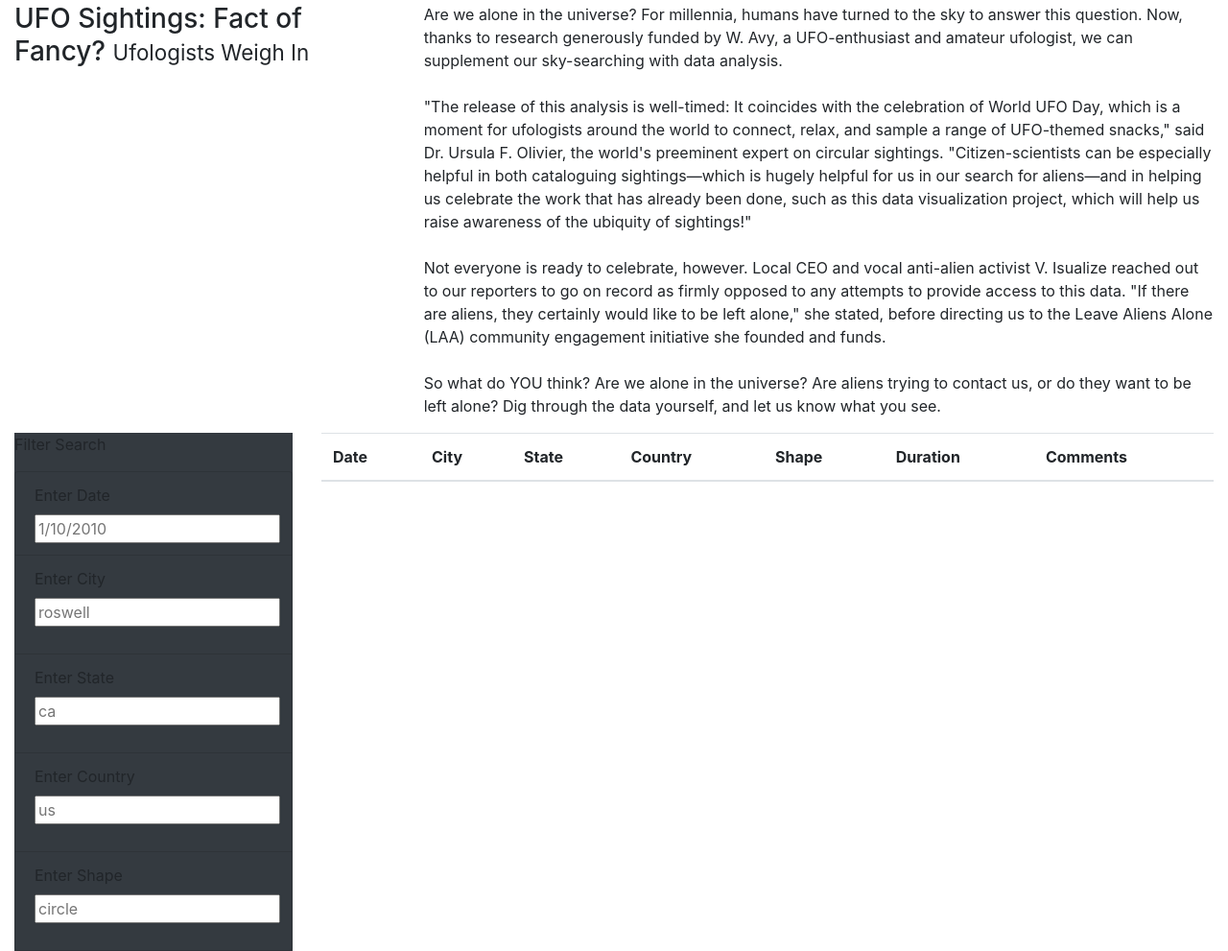
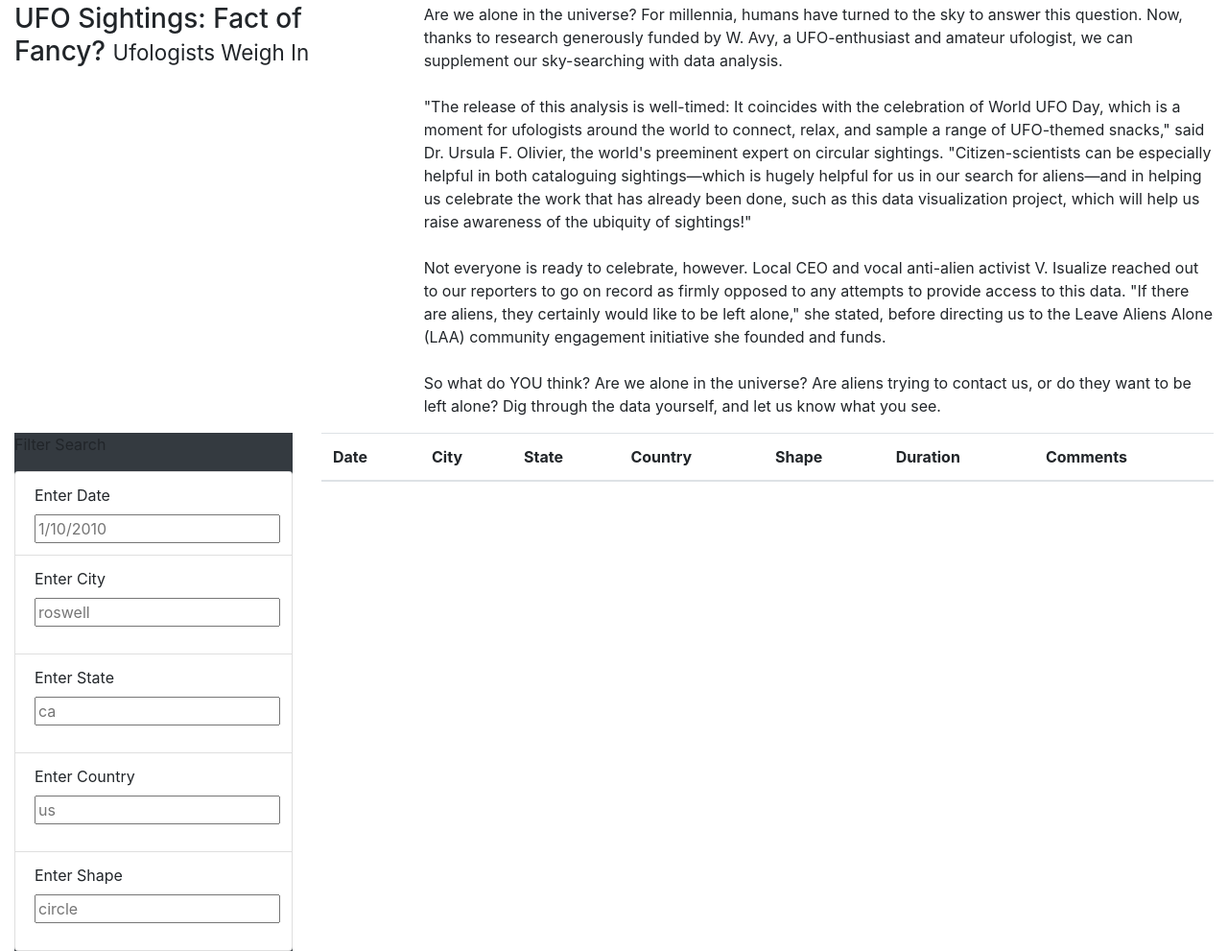
Before and after one commit to benniehana111/UFOs, a plain HTML site: page index.html in a window 1280 px wide. Shown: the part 269-1260 px from the top of the page at 96% size. Drawn offline with nearby package versions, Linux system fonts and the light colour scheme.

Commit message:
Add files via upload

```diff
--- a/index.html
+++ b/index.html
@@ -41,32 +41,32 @@
             <div class="col-md-3">
                 <form class = "bg-dark">
                     <p>Filter Search</p>
-                    <ul class = "list-group bg-dark">
-                        <li class = "list-group-item bg-dark">
+                    <ul class = "list-group">
+                        <li class = "list-group-item">
                             <label for="date">Enter Date
                             </label>
                             <input type = "text" placeholder="1/10/2010" id ="datetime"/>
 
                         </li>
-                        <li class = "list-group-item bg-dark">
+                        <li class = "list-group-item">
                             <label for="city">Enter City
                             </label>
                             <p><input type = "text" placeholder="roswell" id ="city"/></p>
 
                         </li>
-                        <li class = "list-group-item bg-dark">
+                        <li class = "list-group-item">
                             <label for="state"> Enter State
                             </label>
                             <p><input type = "text" placeholder="ca" id ="state"/></p>
 
                         </li>
-                        <li class = "list-group-item bg-dark">
+                        <li class = "list-group-item">
                             <label for="country">Enter Country
                             </label>
                             <p><input type = "text" placeholder="us" id ="country"/></p>
 
                         </li>
-                        <li class = "list-group-item bg-dark">
+                        <li class = "list-group-item">
                             <label for="shape">Enter Shape
                             </label>
                             <p><input type = "text" placeholder="circle" id ="shape"/></p>
```
